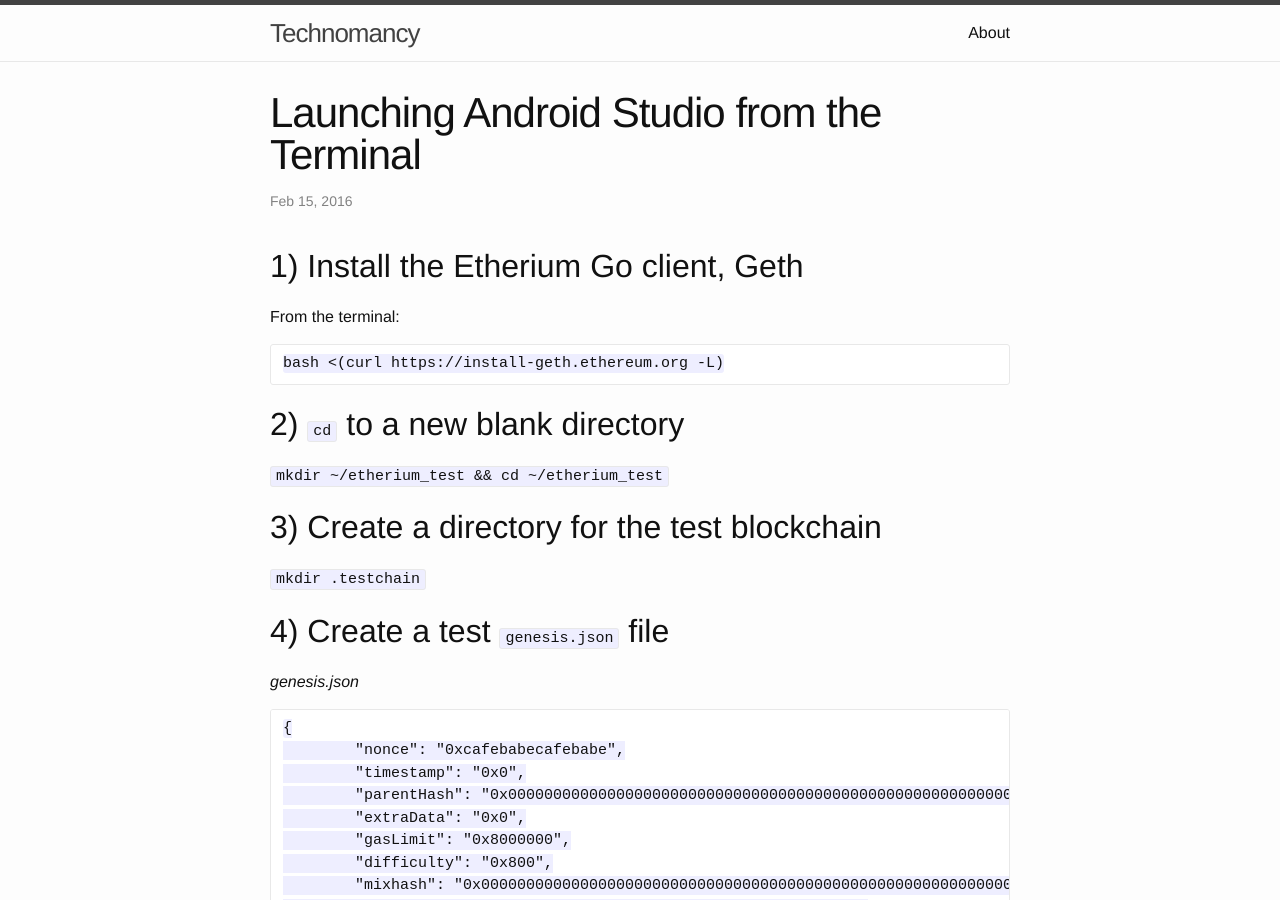
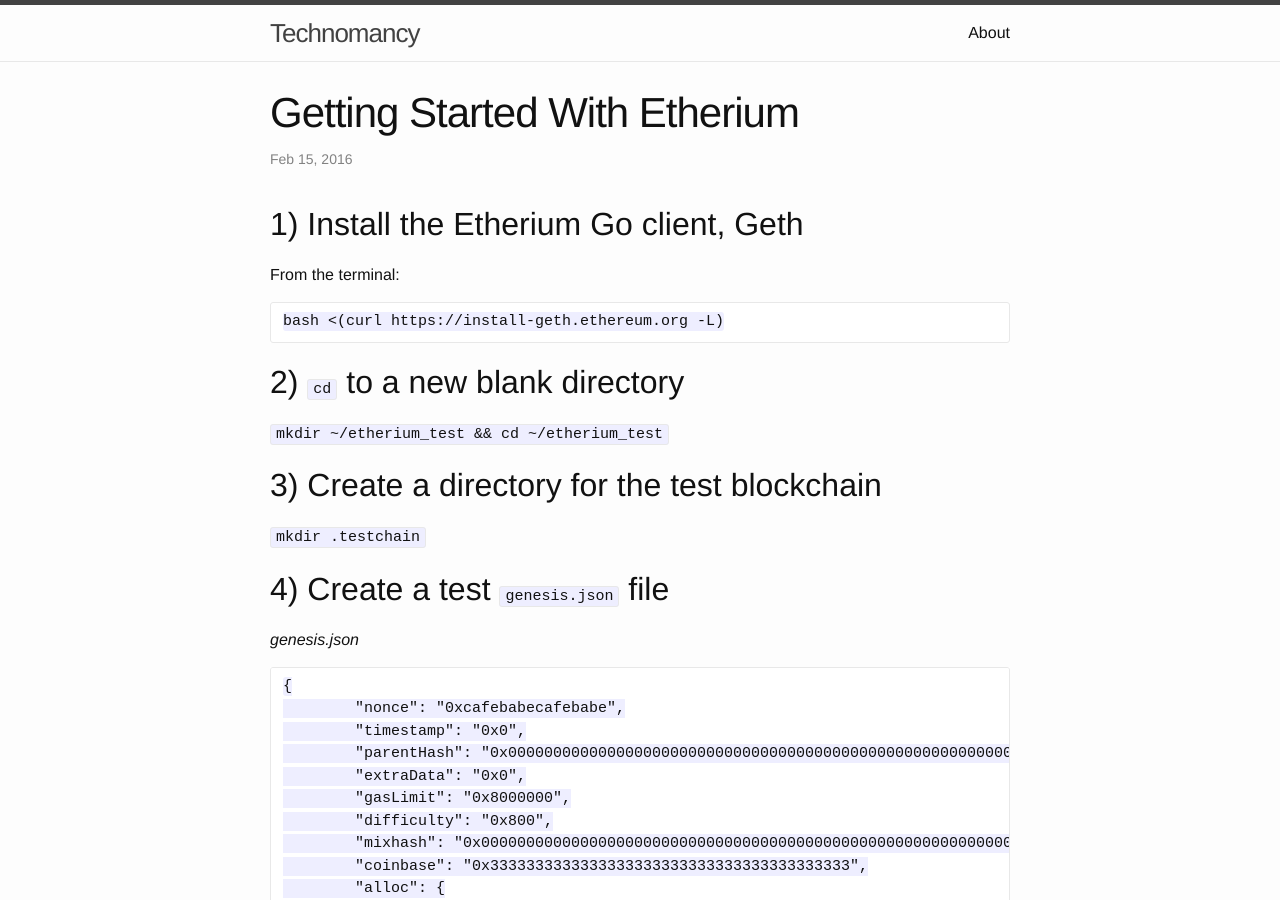
Before and after one commit to eliasbagley/eliasbagley.github.io, a Jekyll site: the page built from _posts/2016-02-15-getting-started-with-etherium.markdown, in a window 1280 px wide and 900 px high. Built offline with Jekyll 4.4.1, drawn with Linux system fonts in a browser that asks for light colours; Markdown is read by kramdown in place of the engine named in the settings; comment, search, counter and statistics services are not loaded.

Commit message:
Fix copy paste name derp for etherium post

````diff
--- a/_posts/2016-02-15-getting-started-with-etherium.markdown
+++ b/_posts/2016-02-15-getting-started-with-etherium.markdown
@@ -1,6 +1,6 @@
 ---
 layout: post
-title:  "Launching Android Studio from the Terminal"
+title:  "Getting Started With Etherium"
 date:   2016-2-15 12:00:00
 comments: true
 categories: etherium
@@ -9,7 +9,6 @@ categories: etherium
 ## 1) Install the Etherium Go client, Geth
 
 From the terminal:
-
 
 ```
 bash <(curl https://install-geth.ethereum.org -L)
````
